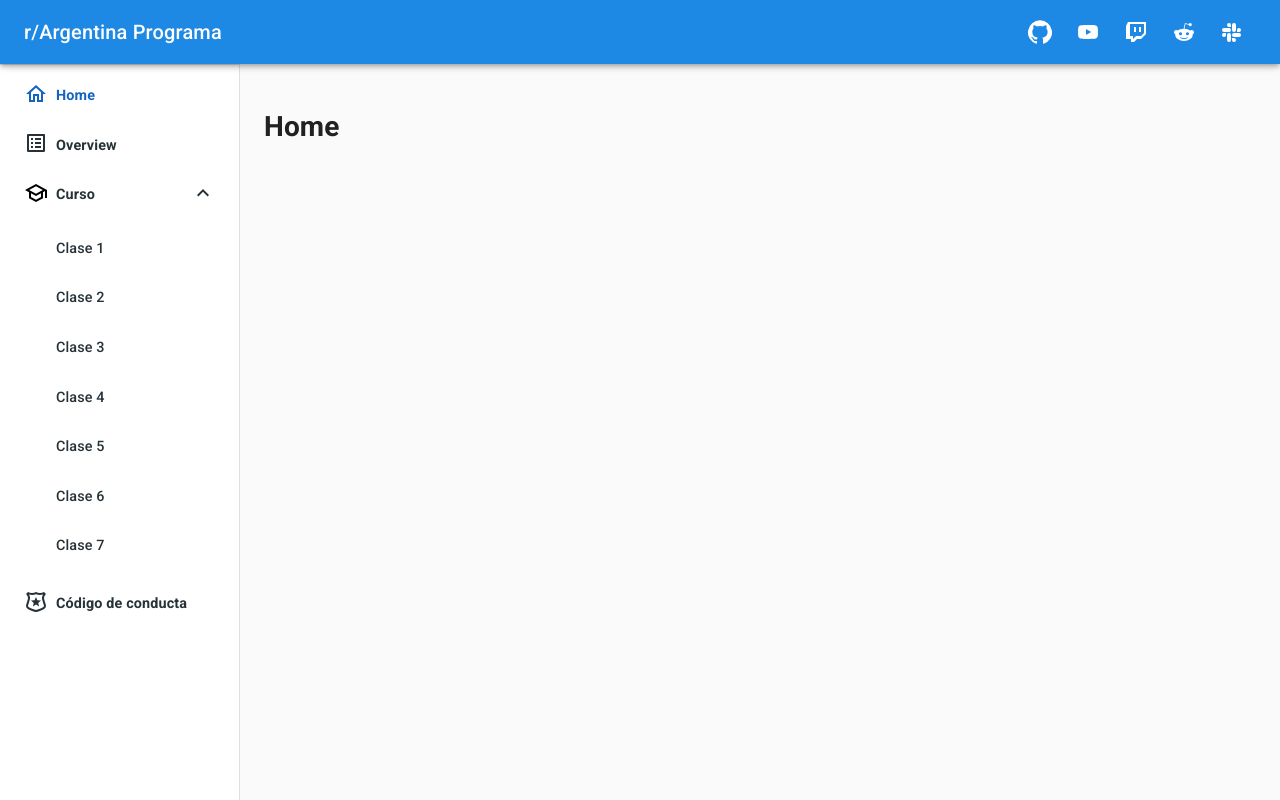
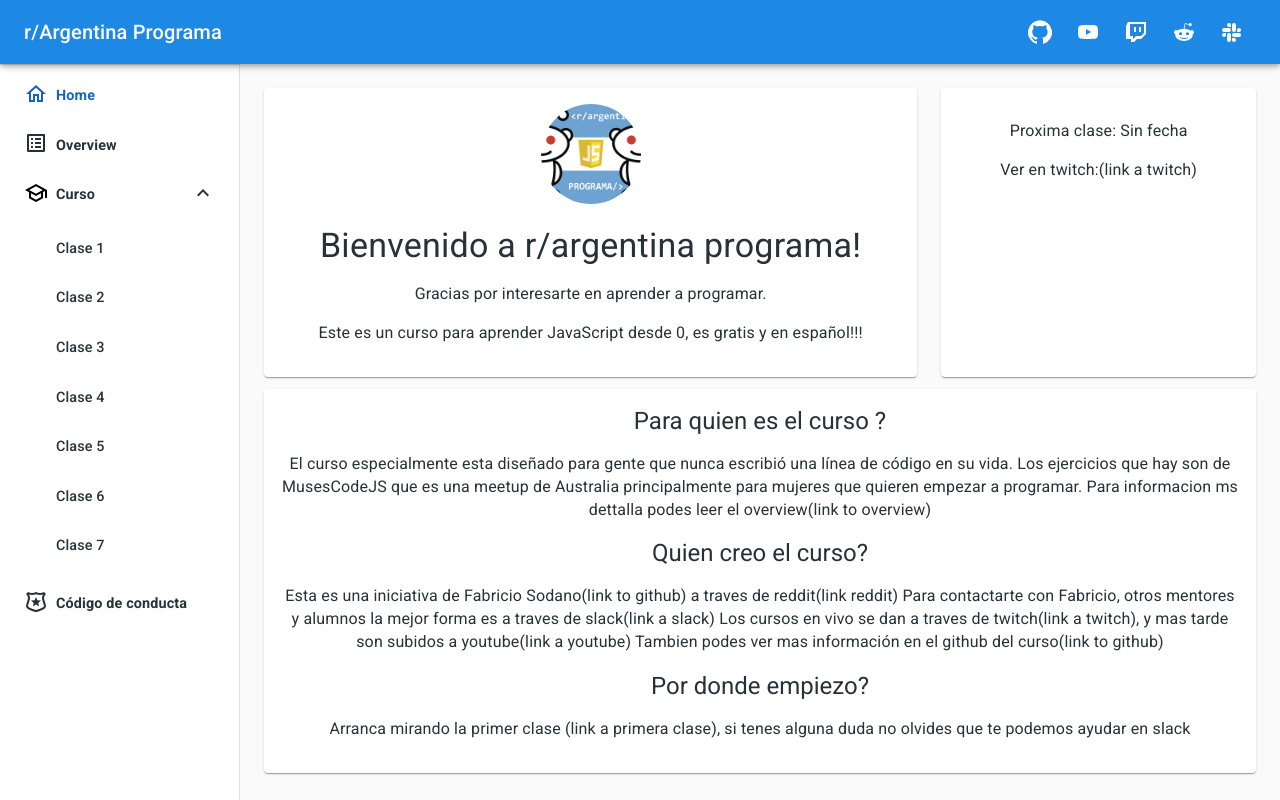
Before and after one commit to alvarovillafane/r-argentina-programa-website, a React (Create React App) app: page / in a window 1280 px wide. Built offline with nearby package versions, Linux system fonts and the light colour scheme.

Commit message:
Agregada primera version de Home

```diff
--- a/src/components/Home.js
+++ b/src/components/Home.js
@@ -1,12 +1,72 @@
 import React from 'react';
+import Grid from '@material-ui/core/Grid';
+import Paper from '@material-ui/core/Paper';
+import { withStyles } from '@material-ui/core/styles';
+import { Avatar, Box, Typography } from '@material-ui/core';
+import logo from '../img/logo.jpg';
 
-function Home() {
+const styles = theme => ({
+    root: {
+      flexGrow: 1,
+    },
+    paper: {
+      height: '100%',
+      padding: theme.spacing(2),
+      textAlign: 'center',
+    },
+    avatar: {
+      display: 'inline-block',
+      height: 100,
+      textAlign: 'center',
+      width: 100,
+    },
+    titulo: {
+      margin: '16px 0',
+    }
+});
+
+function Home(props) {
+  const {classes} = props;
+
   return (
-    <div className="home">
-      <h1>Home</h1>
-
+    <div className={classes.root}>
+      <Grid container wrap={'wrap'} spacing={3}>
+        <Grid item  md={8} >
+            <Paper className={classes.paper}>
+              <Avatar alt="Argentina Programa logo" src={logo} className={classes.avatar} />
+              <Typography variant="h4" component="h1" className={classes.titulo}>
+                Bienvenido a r/argentina programa!
+              </Typography>
+              <p>Gracias por interesarte en aprender a programar.</p>
+              <p>Este es un curso para aprender JavaScript desde 0, es gratis y en español!!!</p>
+            </Paper>
+        </Grid>
+        <Grid item  md={4}>
+          <Paper className={classes.paper}>
+            <p>Proxima clase: Sin fecha</p>
+            <p>Ver en twitch:(link a twitch)</p>
+          </Paper>
+        </Grid>
+      </Grid>
+      <Grid container spacing={3}>
+        <Grid item xs={12} sm={12}>
+          <Paper className={classes.paper}>
+            <Typography variant="h5" component="h1">Para quien es el curso ?</Typography>
+              <p>El curso especialmente esta diseñado para gente que nunca escribió una línea de código en su vida.
+                Los ejercicios que hay son de MusesCodeJS que es una meetup de Australia principalmente para mujeres que quieren empezar a programar.
+                Para informacion ms dettalla podes leer el overview(link to overview)</p>
+            <Typography variant="h5" component="h1">Quien creo el curso?</Typography>
+            <p>Esta es una iniciativa de Fabricio Sodano(link to github) a traves de reddit(link reddit)
+              Para contactarte con Fabricio, otros mentores y alumnos la mejor forma es a traves de slack(link a slack)
+              Los cursos en vivo se dan a traves de twitch(link a twitch), y mas tarde son subidos a youtube(link a youtube)
+              Tambien podes ver mas información en el github del curso(link to github)</p>
+            <Typography variant="h5" component="h1">Por donde empiezo?</Typography>
+            <p>Arranca mirando la primer clase (link a primera clase), si tenes alguna duda no olvides que te podemos ayudar en slack</p>
+          </Paper>
+        </Grid>
+      </Grid>
     </div>
   );
 }
 
-export default Home;
+export default withStyles(styles)(Home);
```
